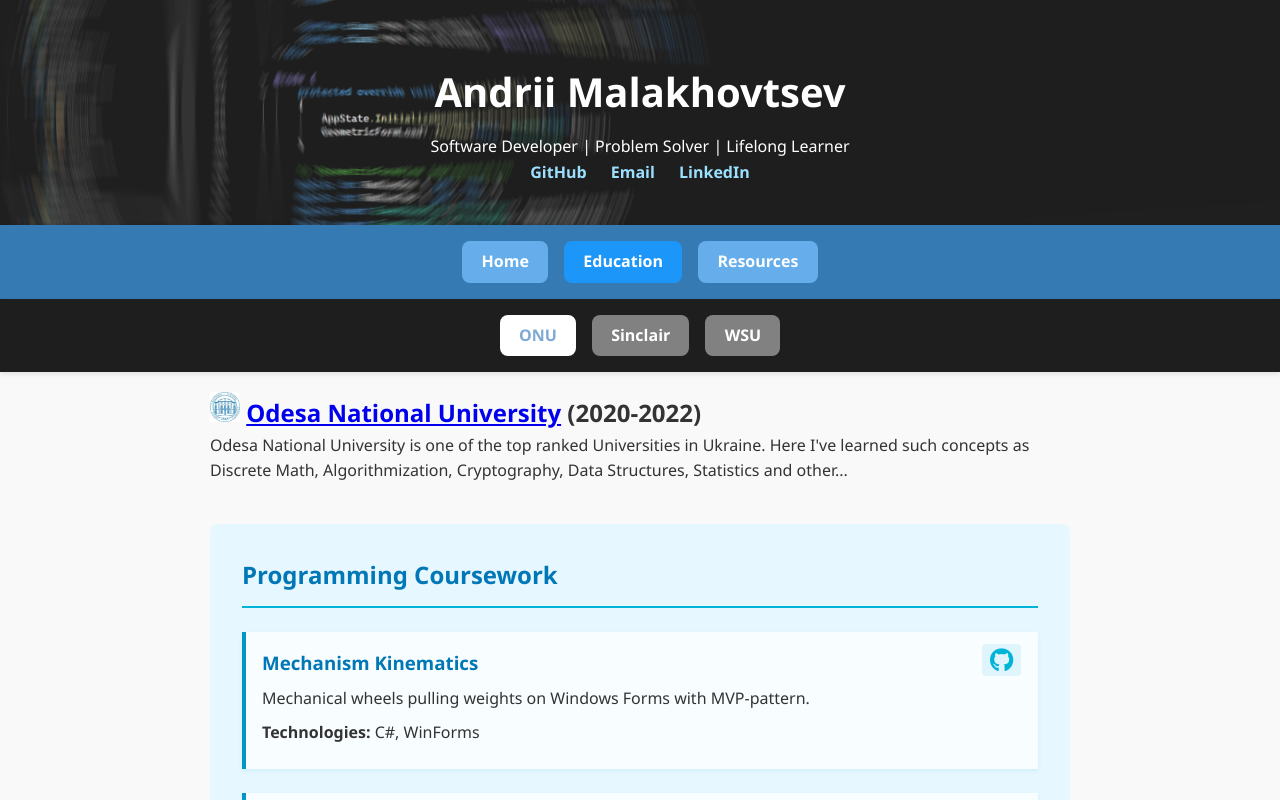
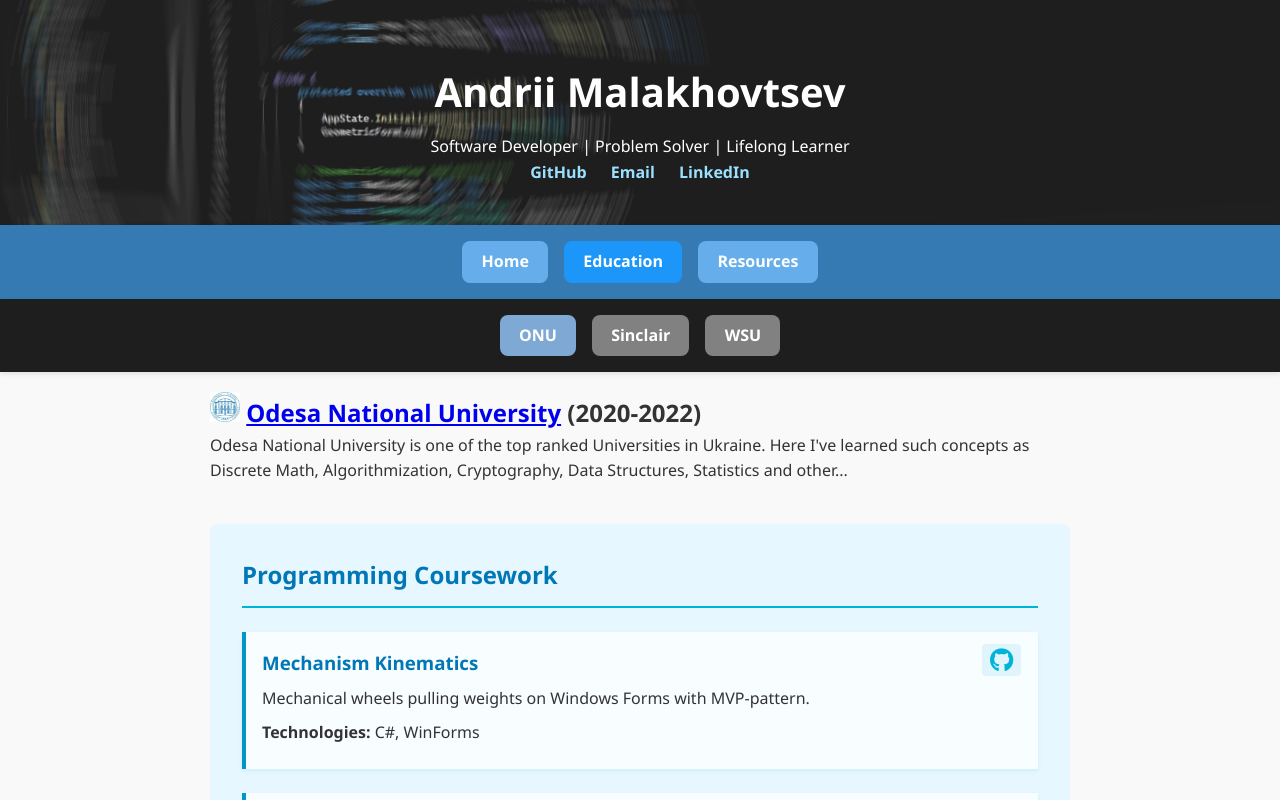
Before and after one commit to andrii-malakhovtsev/portfolio-website, a React (Vite) app: page /education/onu in a window 1280 px wide. Shown: the top 800 px of the page. Built offline with nearby package versions, Linux system fonts and the light colour scheme.

Commit message:
swap ONU navigation button colors

```diff
--- a/src/index.css
+++ b/src/index.css
@@ -126,8 +126,8 @@
 
 #onu-link:hover,
 #onu-link.active {
-  color: #7ea9d4;
-  background-color: white;
+  color: white;
+  background-color: #7ea9d4
 }
 
 #wsu-link:hover,
```
